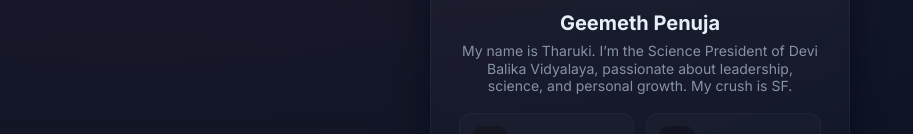
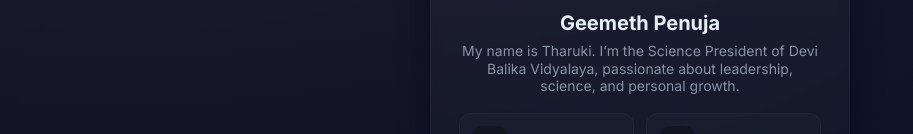
Before and after one commit to gtypfypfjr-collab/draft, a plain HTML site: page index.html in a window 1280 px wide. Shown: the part 288-422 px from the top of the page, without its empty margins (0-913 px from the left). Drawn offline with Linux system fonts and the light colour scheme.

```diff
--- a/index.html
+++ b/index.html
@@ -78,7 +78,7 @@
 		<main class="card" role="main">
 			<div class="logo"><img class="avatar" src="profile.JPG"></div>
 			<h1>Geemeth Penuja</h1>
-			<p class="lead">My name is Tharuki. I’m the Science President of Devi Balika Vidyalaya, passionate about leadership, science, and personal growth. My crush is SF.</p>
+			<p class="lead">My name is Tharuki. I’m the Science President of Devi Balika Vidyalaya, passionate about leadership, science, and personal growth.</p>
 
 
 			<div class="grid" style="margin-top:10px">
```
